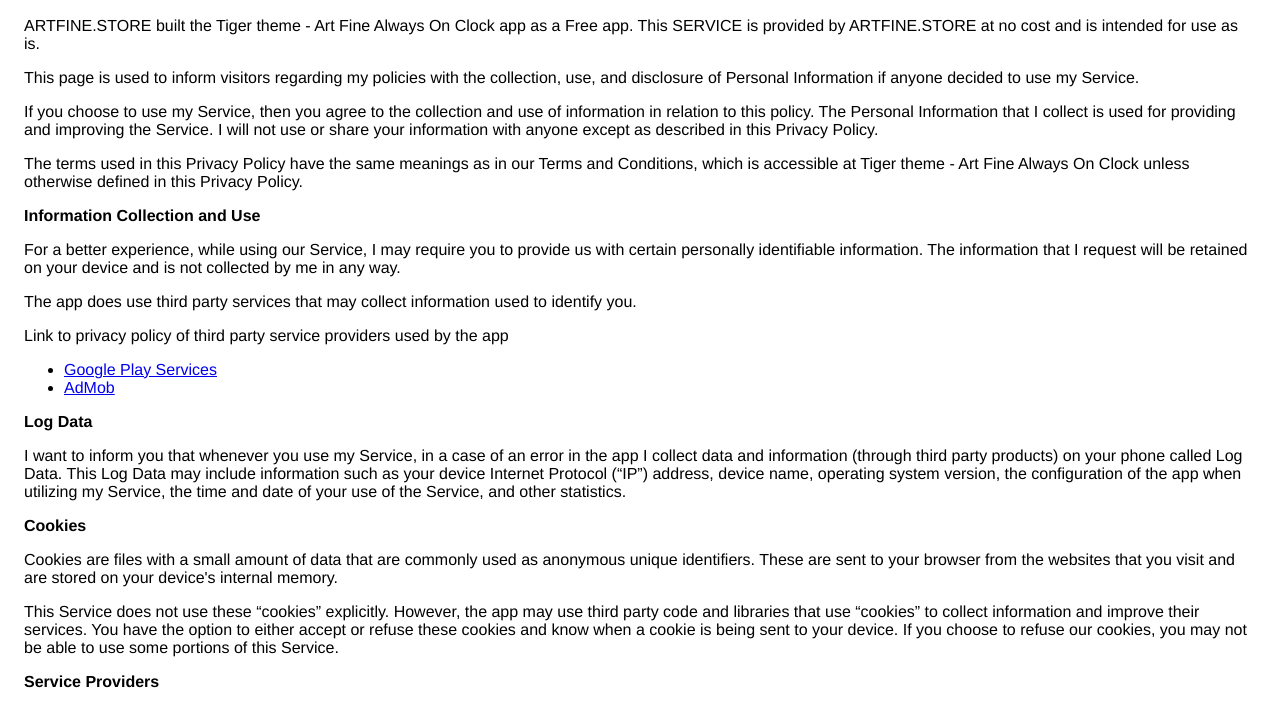
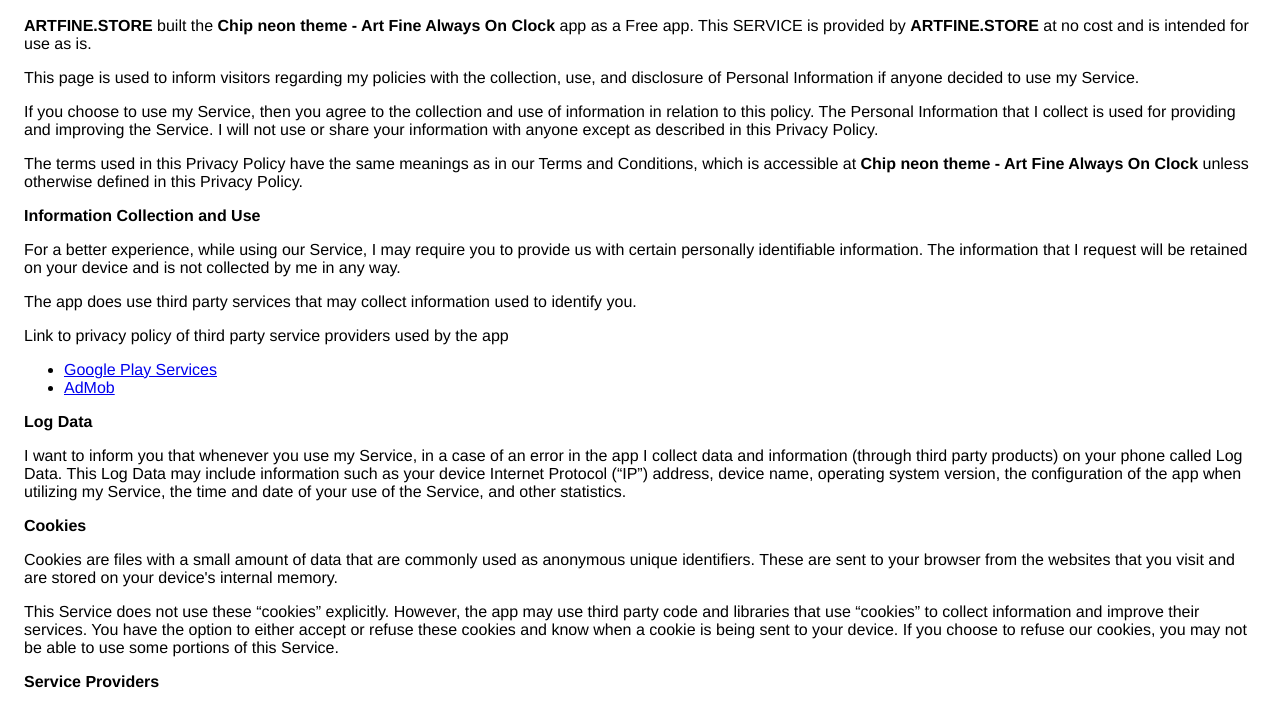
Before and after one commit to artfine/chip_neon_theme_clock.github.io, a plain HTML site: page index.html in a window 1280 px wide. Shown: the part 75-779 px from the top of the page. Drawn offline with Linux system fonts and the light colour scheme.

Commit message:
Update index.html

```diff
--- a/index.html
+++ b/index.html
@@ -1,4 +1,4 @@
-<!DOCTYPE html><html> <head> <meta charset="utf-8"> <meta name="viewport" content="width=device-width"> <title>Privacy Policy</title> <style>body{font-family: "Helvetica Neue", Helvetica, Arial, sans-serif; padding:1em;}</style></head> <body><h2>Privacy Policy</h2> <p> ARTFINE.STORE built the Tiger theme - Art Fine Always On Clock app as a Free app. This SERVICE is provided by ARTFINE.STORE at no cost and is intended for use as is.
+<!DOCTYPE html><html> <head> <meta charset="utf-8"> <meta name="viewport" content="width=device-width"> <title>Privacy Policy</title> <style>body{font-family: "Helvetica Neue", Helvetica, Arial, sans-serif; padding:1em;}</style></head> <body><h2>Privacy Policy</h2> <p> <b>ARTFINE.STORE</b> built the <b>Chip neon theme - Art Fine Always On Clock</b> app as a Free app. This SERVICE is provided by <b>ARTFINE.STORE</b> at no cost and is intended for use as is.
                   </p> <p>This page is used to inform visitors regarding my policies with the collection, use, and
                     disclosure of Personal Information if anyone decided to use my Service.
                   </p> <p>If you choose to use my Service, then you agree to the collection and use of information in relation
@@ -6,7 +6,7 @@
                     Service. I will not use or share your information with anyone except as described
                     in this Privacy Policy.
                   </p> <p>The terms used in this Privacy Policy have the same meanings as in our Terms and Conditions, which is accessible
-                    at Tiger theme - Art Fine Always On Clock unless otherwise defined in this Privacy Policy.
+                    at <b>Chip neon theme - Art Fine Always On Clock</b> unless otherwise defined in this Privacy Policy.
                   </p> <p><strong>Information Collection and Use</strong></p> <p>For a better experience, while using our Service, I may require you to provide us with certain
                     personally identifiable information. The information that I request will be retained on your device and is not collected by me in any way.
                   </p> <p>The app does use third party services that may collect information used to identify you.</p> <div><p>Link to privacy policy of third party service providers used by the app</p> <ul><li><a href="https://www.google.com/policies/privacy/" target="_blank">Google Play Services</a></li> <li><a href="https://support.google.com/admob/answer/6128543?hl=en" target="_blank">AdMob</a></li> <!----> <!----> <!----> <!----></ul></div> <p><strong>Log Data</strong></p> <p> I want to inform you that whenever you use my Service, in a case of an
```
